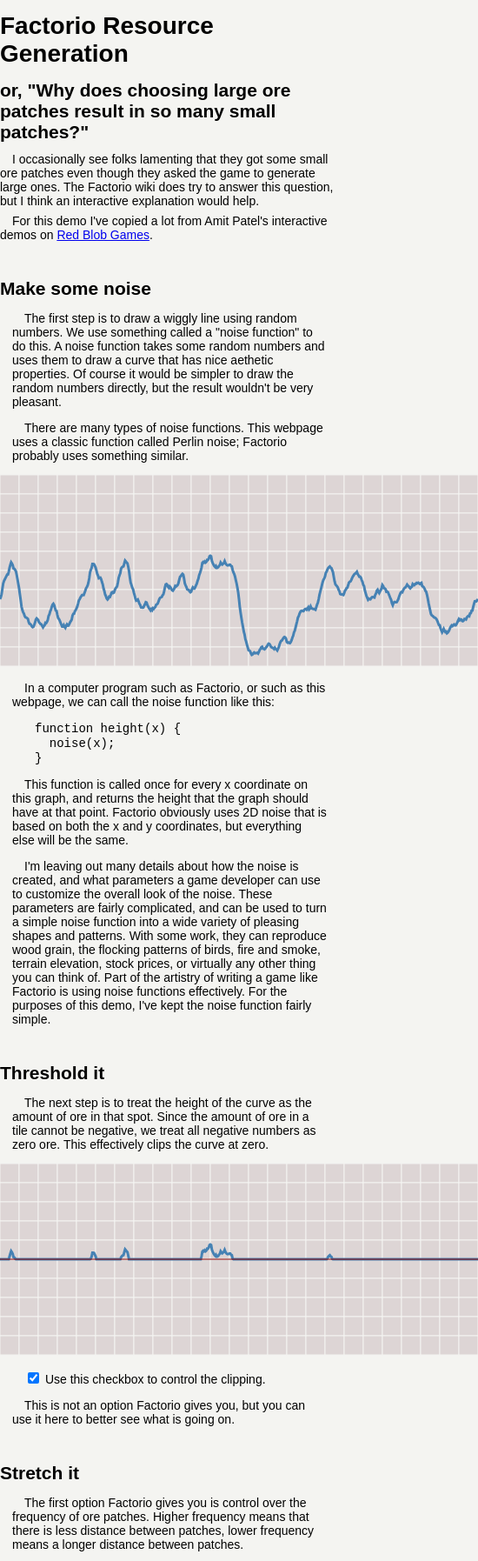
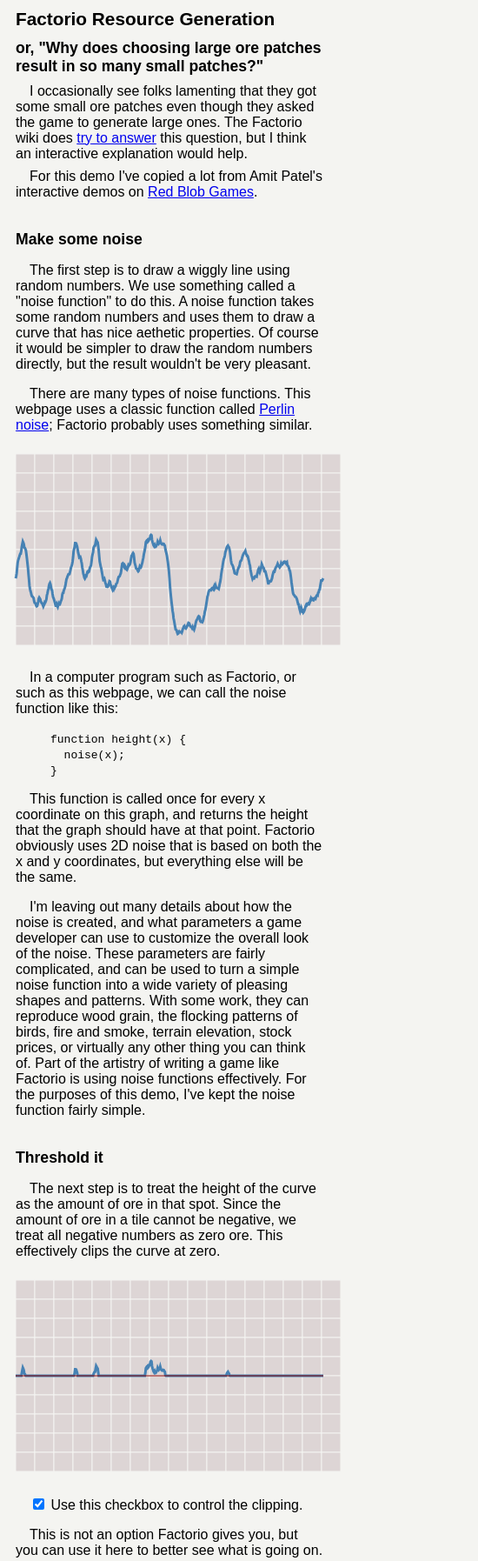
Before and after one commit to db48x/factorio-terrain-explanation, a plain HTML site: page index.html in a window 390 px wide. Shown: the top 1795 px of the page at 87% size, 550 px wide, since content can reach past the window. Drawn offline with Linux system fonts and the light colour scheme.

Commit message:
add some links, and make the layout more responsive

```diff
--- a/index.html
+++ b/index.html
@@ -7,42 +7,6 @@
     <script src="d3.min.js"></script>
     <script src="tracer.js"></script>
     <script src="perlin.js"></script>
-    <style>
-        svg { pointer-events: none; }
-        text { font-size: 10px; }
-        p { margin: 1em 1em; text-indent: 1em; }
-        p + h2, div + h2 { margin-top: 2em; }
-        code { white-space: pre; }
-        g.grid rect { fill: hsl(0,10%,85%); stroke: hsl(60,10%,95%); }
-        span[data-name] {
-            display: inline-block;
-            width: 3em;
-            padding: 4px 6px;
-            text-align: center;
-            line-height: 1.5;
-            background-color: hsla(60,50%,97%,0.8);
-            box-shadow: 0 0 4px hsla(0,0%,0%,0.3);
-            border-radius: 4px;
-            border: none;
-            transition: background-color 0.15s, box-shadow 0.15s;
-        }
-        span[data-name]:hover {
-            box-shadow: 0 0 4px hsla(0,50%,50%,1.0);
-        }
-        span[data-name="size"] {
-            width: 4em;
-        }
-        g.noise path {
-            fill: none;
-            stroke: steelblue;
-            stroke-width: 3px;
-        }
-        g.zero line {
-            fill: none;
-            stroke: darkred;
-            stroke-width: 1px;
-        }
-    </style>
   </head>
   <body>
     <h1>Factorio Resource Generation</h1>
@@ -50,8 +14,10 @@
     <p>
       I occasionally see folks lamenting that they got some small ore
       patches even though they asked the game to generate large
-      ones. The Factorio wiki does try to answer this question, but I
-      think an interactive explanation would help.
+      ones. The Factorio wiki
+      does <a href="https://wiki.factorio.com/World_generator#Resource_and_terrain_generation">try
+      to answer</a> this question, but I think an interactive
+      explanation would help.
     </p>
     <p>
       For this demo I've copied a lot from Amit Patel's interactive
@@ -70,10 +36,11 @@
       </p>
       <p>
         There are many types of noise functions. This webpage uses a
-        classic function called Perlin noise; Factorio probably uses
-        something similar.
+        classic function
+        called <a href="https://en.wikipedia.org/wiki/Perlin_noise">Perlin
+        noise</a>; Factorio probably uses something similar.
       </p>
-      <svg width="550" height="220"></svg>
+      <svg viewport="0 0 660 220"></svg>
       <p>
         In a computer program such as Factorio, or such as this
         webpage, we can call the noise function like this:
@@ -111,7 +78,7 @@
         cannot be negative, we treat all negative numbers as zero
         ore. This effectively clips the curve at zero.
       </p>
-      <svg width="550" height="220"></svg>
+      <svg viewport="0 0 660 220"></svg>
       <p>
         <input type="checkbox" data-name="clipped" id="clipped1"></input>
         <label for="clipped1">Use this checkbox to control the clipping.</label>
@@ -137,7 +104,7 @@
         exist. At low frequencies each patch will be much wider than
         normal, but some will still be quite narrow.
       </p>
-      <svg width="550" height="220"></svg>
+      <svg viewport="0 0 660 220"></svg>
       <p>
         <input type="checkbox" data-name="clipped" id="clipped2"></input>
         <label for="clipped2">Clip to zero.</label>
@@ -165,7 +132,7 @@
         between the existing ones. The existing patches have gotten
         larger, but these new patches will be smaller.
         </p>
-      <svg width="550" height="220"></svg>
+      <svg viewport="0 0 660 220"></svg>
       <p>
         <input type="checkbox" data-name="clipped" id="clipped3"></input>
         <label for="clipped3">Clip to zero.</label>
@@ -197,7 +164,7 @@
         create new patches between existing ones, as peaks that were
         beneath the threshold are now pushed above it.
       </p>
-      <svg width="550" height="220"></svg>
+      <svg viewport="0 0 660 220"></svg>
       <p>
         <input type="checkbox" data-name="clipped" id="clipped4"></input>
         <label for="clipped4">Clip to zero.</label>
@@ -217,7 +184,7 @@
         function. Try some different seed values here to see this in
         action.
       </p>
-      <svg width="550" height="220"></svg>
+      <svg viewport="0 0 660 220"></svg>
       <p>
         <input type="checkbox" data-name="clipped" id="clipped5"></input>
         <label for="clipped5">Clip to zero.</label>
@@ -249,7 +216,7 @@
       <p>
         Of course Factorio doesn't make you pick just one of these four options; you can use them all simultaneously.
       </p>
-      <svg width="550" height="220"></svg>
+      <svg viewport="0 0 660 220"></svg>
       <p>
         <input type="checkbox" data-name="clipped" id="clipped6"></input>
         <label for="clipped6">Clip to zero.</label>
--- a/ore.js
+++ b/ore.js
@@ -21,9 +21,11 @@ function octaves(weights) {
 class Diagram {
     constructor(containerId) {
         this.root = d3.select(`#${containerId}`);
-        this.scaleRichness = d3.scaleLinear().domain([-1, 1]).range([10*scale, 0]).clamp(true);
-        this.scaleX = d3.scaleLinear().domain([-3, 3]).range([0, 25*scale]);
         this.parent = this.root.select("svg");
+        this.width = this.parent.property("width").baseVal.value;
+        this.height = this.parent.property("height").baseVal.value;
+        this.scaleRichness = d3.scaleLinear().domain([-1, 1]).range([this.height, 0]).clamp(true);
+        this.scaleX = d3.scaleLinear().domain([-3, 3]).range([0, this.width]);
         this._updateFunctions = [];
     }
 
@@ -38,8 +40,8 @@ class Diagram {
 
     addGrid() {
         let g = this.parent.append('g').attr('class', "grid");
-        for (let x = 0; x < 25; x++) {
-            for (let y = 0; y < 10; y++) {
+        for (let x = 0; x < this.width/scale; x++) {
+            for (let y = 0; y < this.height/scale; y++) {
                 g.append('rect')
                     .attr('transform', `translate(${x*scale}, ${y*scale})`)
                     .attr('width', scale)
--- a/pagestyle.css
+++ b/pagestyle.css
@@ -1,7 +1,22 @@
-/* generic page formatting; the css specific to line drawing will be in each section */
 * {
   box-sizing: border-box;
 }
+
+/* I'm totally stealing this */
+body {
+  --body-width: calc(100vw - 36px);
+}
+@media (min-width: 550px) {
+  body {
+    --body-width: calc(330px + 33vw);
+  }
+}
+@media (min-width: 1000px) {
+  body {
+    --body-width: 660px;
+  }
+}
+
 html, body {
   padding: 0;
   margin: 0;
@@ -10,10 +25,9 @@ html {
   background-color: hsl(60,10%,95%);
   color: hsl(60,0%,0%);
   font-family: sans-serif;
-    font-size: 14px;
 }
-body > div, body > p, h1, h2 {
-    max-width: 550px;
+body > div, body > p, h1, h2, svg {
+  max-width: var(--body-width);
   margin-right: auto;
   margin-left: auto;
   margin-top: 0.5em;
@@ -29,6 +43,8 @@ footer {
 }
 svg {
   overflow: visible;
+  width: var(--body-width);
+  height: 220px;
 }
 
 /* the draggable elements all have data-name= ; I want them to stand out */
@@ -40,3 +56,39 @@ span[data-name] {
 .draggable {
   cursor: move;
 }
+
+svg { pointer-events: none; }
+p { text-indent: 1em; }
+p + h2, div + h2 { margin-top: 2em; }
+h1 { font-size: 1.3em; }
+h2 { font-size: 1.1em; }
+code { white-space: pre-wrap; }
+g.grid rect { fill: hsl(0,10%,85%); stroke: hsl(60,10%,95%); }
+span[data-name] {
+  display: inline-block;
+  width: 3em;
+  padding: 4px 6px;
+  text-align: center;
+  line-height: 1.5;
+  background-color: hsla(60,50%,97%,0.8);
+  box-shadow: 0 0 4px hsla(0,0%,0%,0.3);
+  border-radius: 4px;
+  border: none;
+  transition: background-color 0.15s, box-shadow 0.15s;
+}
+span[data-name]:hover {
+  box-shadow: 0 0 4px hsla(0,50%,50%,1.0);
+}
+span[data-name="size"] {
+  width: 4em;
+}
+g.noise path {
+  fill: none;
+  stroke: steelblue;
+  stroke-width: 3px;
+}
+g.zero line {
+  fill: none;
+  stroke: darkred;
+  stroke-width: 1px;
+}
```
Also changed, not shown: 1 other file. Lines whose indentation alone changed are shown as unchanged.
